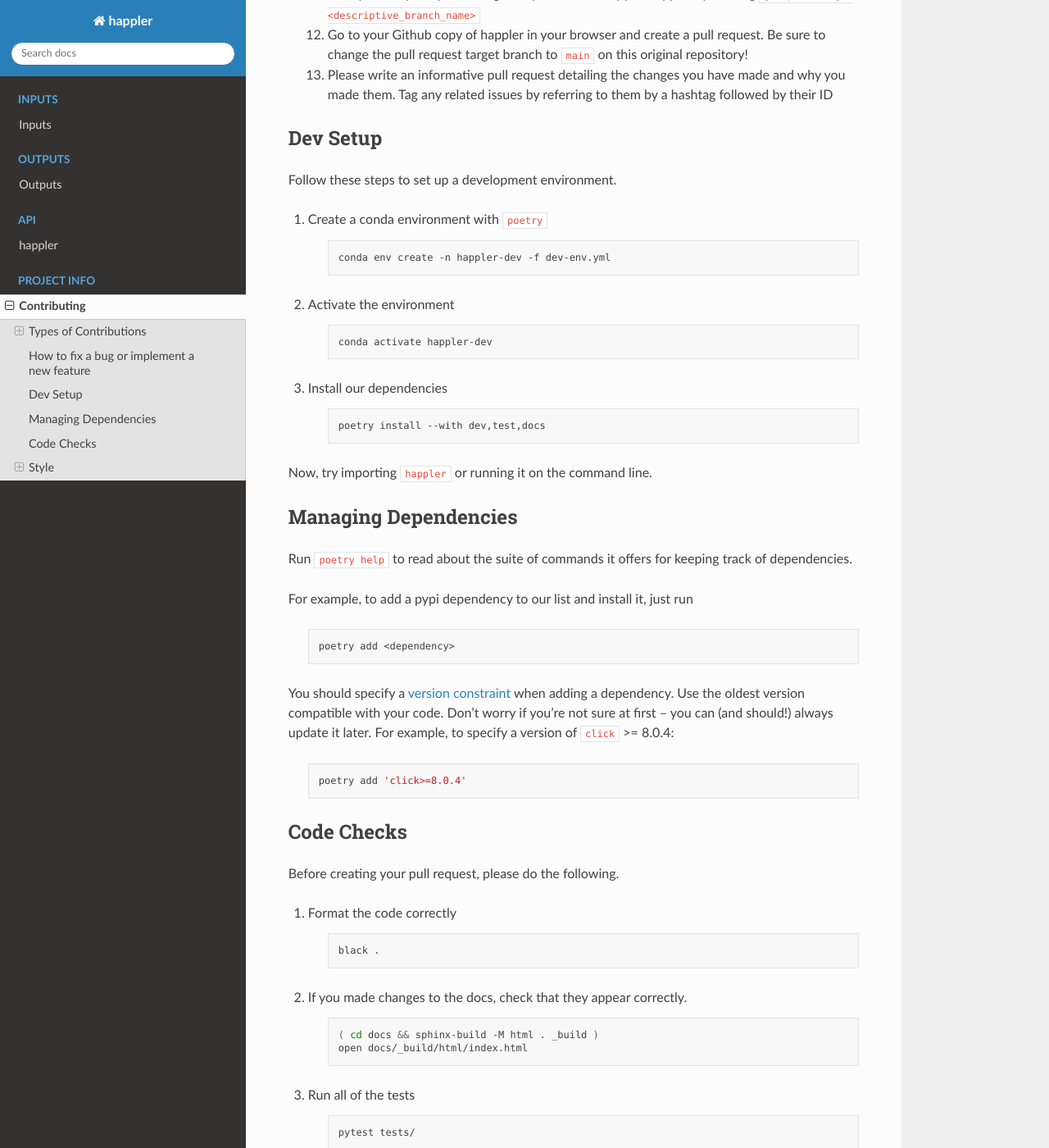
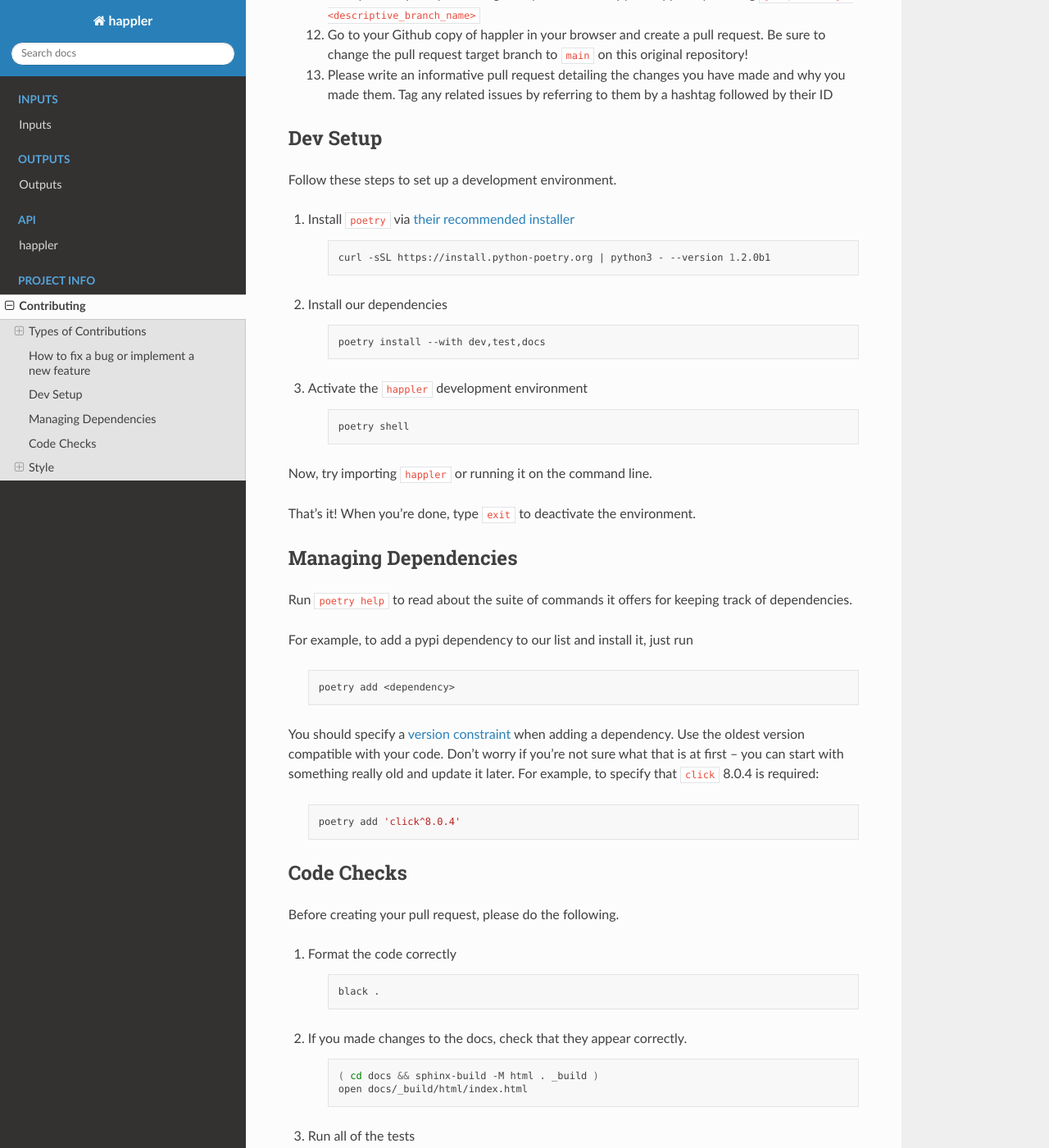
Before and after one commit to gymrek-lab/happler, a Sphinx documentation site: the page built from docs/project_info/contributing.rst, in a window 1280 px wide and 1400 px high, scrolled down 1611 px. Shown: the whole window at 82% size. Built offline with Sphinx 7.4.7 and the Read the Docs theme 2.0.0, drawn with Linux system fonts in a browser that asks for light colours.

Commit message:
try experimental poetry setup

```diff
--- a/docs/project_info/contributing.rst
+++ b/docs/project_info/contributing.rst
@@ -64,23 +64,25 @@ Dev Setup
 
 Follow these steps to set up a development environment.
 
-1. Create a conda environment with ``poetry``
+1. Install ``poetry`` via `their recommended installer <https://python-poetry.org/docs/master/#installation>`_
 
     .. code-block:: bash
 
-        conda env create -n happler-dev -f dev-env.yml
-2. Activate the environment
-
-    .. code-block:: bash
-
-        conda activate happler-dev
-3. Install our dependencies
+        curl -sSL https://install.python-poetry.org | python3 - --version 1.2.0b1
+2. Install our dependencies
 
     .. code-block:: bash
 
         poetry install --with dev,test,docs
+3. Activate the ``happler`` development environment
+
+    .. code-block:: bash
+
+        poetry shell
 
 Now, try importing ``happler`` or running it on the command line.
+
+That's it! When you're done, type ``exit`` to deactivate the environment.
 
 ---------------------
 Managing Dependencies
@@ -93,11 +95,11 @@ For example, to add a pypi dependency to our list and install it, just run
 
         poetry add <dependency>
 
-You should specify a `version constraint <https://python-poetry.org/docs/master/dependency-specification>`_ when adding a dependency. Use the oldest version compatible with your code. Don't worry if you're not sure at first -- you can (and should!) always update it later. For example, to specify a version of ``click`` >= 8.0.4:
+You should specify a `version constraint <https://python-poetry.org/docs/master/dependency-specification>`_ when adding a dependency. Use the oldest version compatible with your code. Don't worry if you're not sure what that is at first -- you can start with something really old and update it later. For example, to specify that ``click`` 8.0.4 is required:
 
     .. code-block:: bash
 
-        poetry add 'click>=8.0.4'
+        poetry add 'click^8.0.4'
 
 .. _code-check-instructions:
 
--- a/pyproject.toml
+++ b/pyproject.toml
@@ -21,7 +21,7 @@ homepage = "https://github.com/aryarm/happler"
 documentation = "https://happler.readthedocs.io"
 
 [tool.poetry.dependencies]
-python = ">=3.7,<3.11"
+python = "^3.7,<3.11"
 click = "^8.0.4"
 pysam = "^0.18.0"
 cyvcf2 = "^0.30.12"
```
Also changed, not shown: dev-env.yml (deleted, +0 -13 lines), 1 other file.
